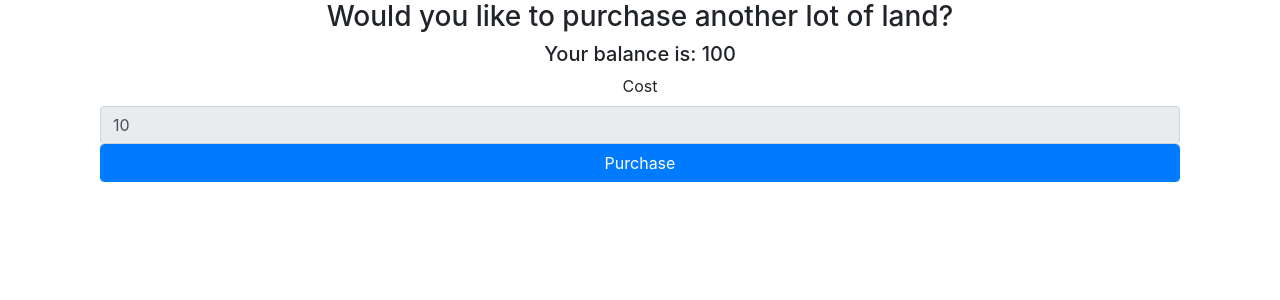
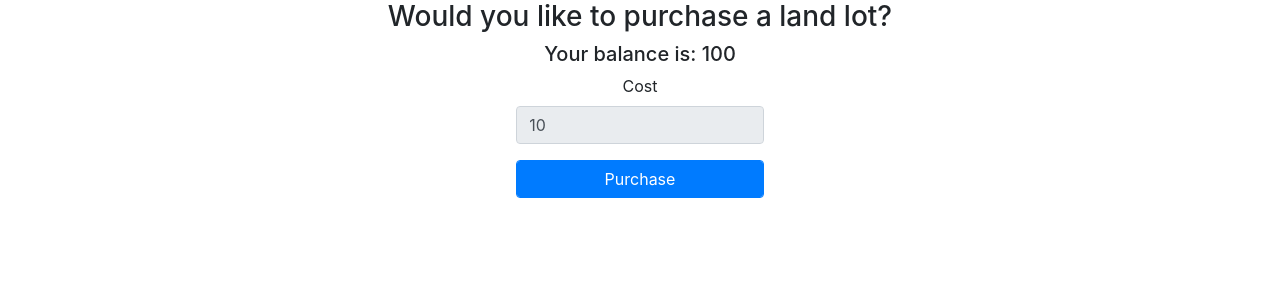
Before and after one commit to MattToegel/IS601, a Flask app: page /land/buy in a window 1280 px wide. Shown: the part 56-356 px from the top of the page. Run offline with Flask 2, Linux system fonts and the light colour scheme; a user stored in the database is signed in; data comes from the database, SQL or seed files in the repository; both versions use the stored data as it was after the commit; some libraries are stand-ins or nearby versions.

Commit message:
updated purchase form for land/workers

```diff
--- a/land/templates/purchase_land.html
+++ b/land/templates/purchase_land.html
@@ -2,13 +2,23 @@
 
 {% block content %}
 <div class="container">
-<h3>Would you like to purchase another lot of land?</h3>
+    <div class="row text-center">
+        <div class="col">
+            <h3>Would you like to purchase a land lot?</h3>
             <h5>Your balance is: {{ balance }}</h5>
+        </div>
+    </div>
+    <div class="row justify-content-center">
+        <div class="col col-xl-3">
             <form action="" method="post" novalidate>
                 {{ form.hidden_tag() }}
+                <div class="form-group">
                 {{ form.cost.label }}
                 {{ form.cost }}
+                </div>
                 {{ form.submit }}
             </form>
         </div>
+    </div>
+</div>
 {% endblock %}
--- a/workers/workers.py
+++ b/workers/workers.py
@@ -56,7 +56,7 @@ def fire(worker_id):
     return redirect(url_for('workers.my_workers'))
 
 
-@workers_bp.route('/hire', methods=['GET','POST'])
+@workers_bp.route('/hire', methods=['GET', 'POST'])
 @login_required
 def hire_random():
     # TODO add a cost
```
Also changed, not shown: workers/templates/hire_worker.html (+10 -0 lines), db.sqlite. Lines whose indentation alone changed are shown as unchanged.
